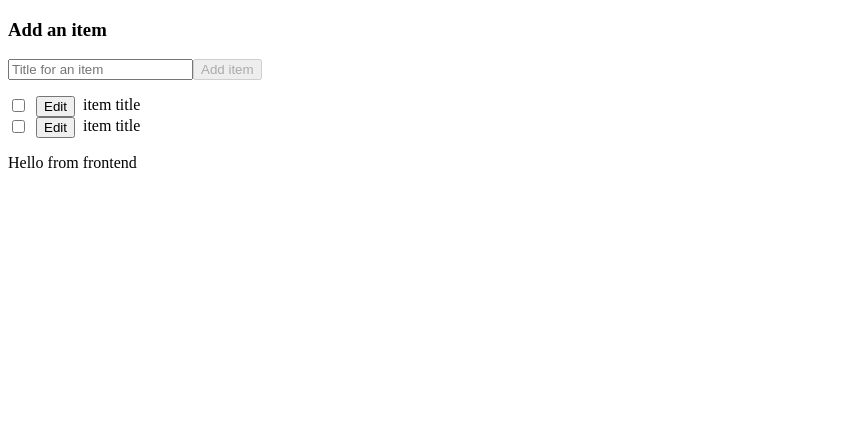
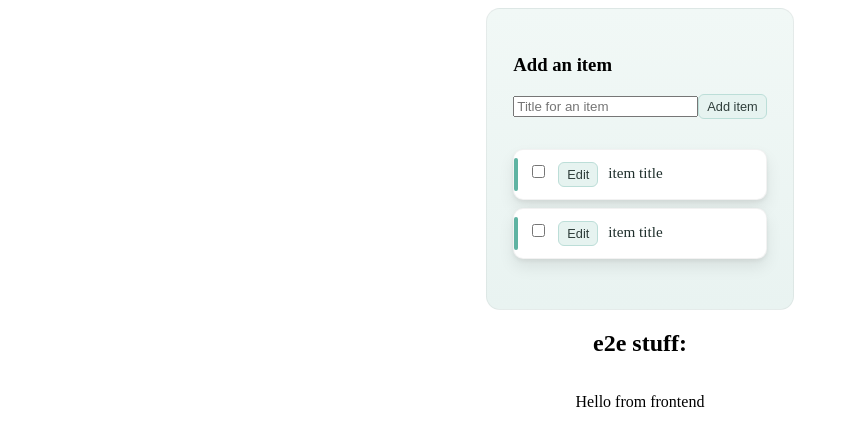
Before and after one commit to jhpyyk/tdd-mooc-webapp, a React (Vite) app in the folder frontend/: page / in a window 1280 px wide. Shown: the top 446 px of the page, without its empty margins (0-849 px from the left). Built offline with nearby package versions, Linux system fonts and the light colour scheme; no server answers.

Commit message:
Add some styling

```diff
--- /dev/null
+++ b/frontend/src/App.css
@@ -0,0 +1,7 @@
+.app-container {
+    display: flex;
+    flex-direction: column;
+    width: 100%;
+    justify-content: center;
+    align-items: center;
+}
--- a/frontend/src/App.tsx
+++ b/frontend/src/App.tsx
@@ -1,5 +1,6 @@
 import { useEffect, useState } from "react";
 import TodoPage from "./components/TodoPage/TodoPage";
+import "./App.css";
 
 const api_host = import.meta.env.VITE_API_HOST;
 const api_port = import.meta.env.VITE_API_PORT;
@@ -49,12 +50,13 @@ const App = () => {
     }, []);
 
     return (
-        <>
+        <div className="app-container">
             <TodoPage />
+            <h2>e2e stuff:</h2>
             <p>Hello from frontend</p>
             <p>{backendTestResponse}</p>
             <p>{dbHealthResponse}</p>
-        </>
+        </div>
     );
 };
 
--- a/frontend/src/components/ItemList/ItemList.css
+++ b/frontend/src/components/ItemList/ItemList.css
@@ -1,3 +1,8 @@
+.item-list-container {
+    display: flex;
+    flex-direction: column;
+}
+
 .list {
     list-style: none;
     padding-left: 0;
@@ -7,4 +12,5 @@
     list-style-type: none;
     padding-left: 0px;
     margin-left: 0px;
+    padding-bottom: 8px;
 }
--- a/frontend/src/components/ItemList/ItemList.tsx
+++ b/frontend/src/components/ItemList/ItemList.tsx
@@ -16,9 +16,9 @@ const ItemList = ({ itemData, editItem }: ItemListProps) => {
         );
     });
     return (
-        <>
+        <div className="item-list-container">
             <ul className="list">{listItems}</ul>
-        </>
+        </div>
     );
 };
 
--- a/frontend/src/components/TodoItem/TodoItem.css
+++ b/frontend/src/components/TodoItem/TodoItem.css
@@ -1,5 +1,69 @@
 .todo-item-container {
     display: flex;
-    flex-direction: row;
-    gap: 8px;
+    gap: 10px;
+    align-items: flex-start;
+
+    padding: 12px 14px;
+
+    background-color: #ffffff;
+    border-radius: 10px;
+
+    border: 1px solid rgba(0, 0, 0, 0.05);
+
+    box-shadow:
+        0 2px 4px rgba(0, 0, 0, 0.06),
+        0 8px 16px rgba(0, 0, 0, 0.08);
+
+    transition:
+        transform 0.15s ease,
+        box-shadow 0.15s ease;
 }
+
+.todo-item-container {
+    position: relative;
+}
+
+.todo-item-container::before {
+    content: "";
+    position: absolute;
+    left: 0;
+    top: 8px;
+    bottom: 8px;
+    width: 4px;
+    border-radius: 2px;
+    background-color: #5fb3a2;
+}
+
+.todo-item-container:hover {
+    transform: translateY(-3px);
+    box-shadow:
+        0 4px 8px rgba(0, 0, 0, 0.08),
+        0 14px 28px rgba(0, 0, 0, 0.12);
+}
+.item-title {
+    flex: 1;
+    min-width: 0;
+
+    font-size: 0.95rem;
+    font-weight: 500;
+    line-height: 1.45;
+    color: #1f2f2c;
+
+    overflow-wrap: anywhere;
+}
+button {
+    background-color: #e6f3f0;
+    border: 1px solid #bcded8;
+    border-radius: 6px;
+    padding: 4px 8px;
+
+    font-size: 0.8rem;
+    color: #2f3e3b;
+    cursor: pointer;
+
+    white-space: nowrap;
+}
+
+button:hover {
+    background-color: #d9eeea;
+}
--- a/frontend/src/components/TodoItem/TodoItem.tsx
+++ b/frontend/src/components/TodoItem/TodoItem.tsx
@@ -57,8 +57,7 @@ const TodoItem = ({
             <button onClick={() => toggleEditing()} disabled={!title}>
                 {editButtonText}
             </button>
-
-            {titleDisplay}
+            <div className="item-title">{titleDisplay}</div>
         </div>
     );
 };
--- /dev/null
+++ b/frontend/src/components/TodoPage/TodoPage.css
@@ -0,0 +1,11 @@
+.todo-page-container {
+    display: flex;
+    flex-direction: column;
+    gap: 14px;
+    max-width: 25vw;
+
+    background: linear-gradient(180deg, #f1f8f6, #e9f3f1);
+    padding: 26px;
+    border: 1px solid rgba(0, 0, 0, 0.05);
+    border-radius: 14px;
+}
--- a/frontend/src/components/TodoPage/TodoPage.tsx
+++ b/frontend/src/components/TodoPage/TodoPage.tsx
@@ -2,6 +2,7 @@ import { useState } from "react";
 import AddItemForm from "../AddItemForm/AddItemForm";
 import ItemList from "../ItemList/ItemList";
 import type { TodoItemData } from "../../types";
+import "./TodoPage.css";
 
 const items: TodoItemData[] = [
     {
@@ -25,7 +26,7 @@ const TodoPage = () => {
     const editItem = (newItem: TodoItemData) => {};
 
     return (
-        <div>
+        <div className="todo-page-container">
             <AddItemForm titleInitialValue="" submitOnClick={addItem} />
             <ItemList itemData={itemData} editItem={editItem} />
         </div>
```
